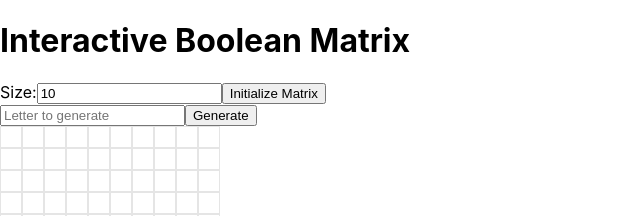
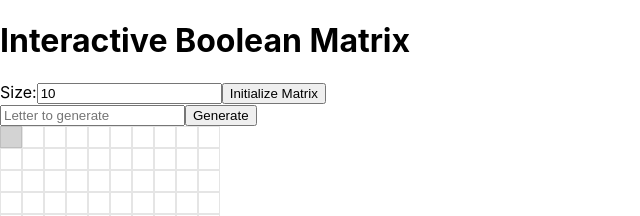
Before and after one commit to ezekielnewren/hybridocr, a React (Create React App) app in the folder frontend/: page / in a window 1280 px wide. Shown: the top 216 px of the page, without its empty margins (0-640 px from the left). Built offline with nearby package versions, Linux system fonts and the light colour scheme.

Commit message:
use the arrow keys to move the current cell around

```diff
--- a/frontend/src/App.js
+++ b/frontend/src/App.js
@@ -1,16 +1,17 @@
-import React, { useState, useRef } from 'react';
-import { generateMatrix } from './matrixGenerator';
+import React, {useState, useRef, useCallback, useEffect} from 'react';
+import { newMatrix } from './matrixGenerator';
 import MatrixDisplay from './MatrixDisplay';
 
 function App() {
   const [size, setSize] = useState(10); // Default rows
-  const [matrix, setMatrix] = useState(() => generateMatrix(size, size));
+  const [matrix, setMatrix] = useState(() => newMatrix(size, size));
+  const [currentCell, setCurrentCell] = useState({ row: 0, col: 0});
   const inputRef = useRef(null);
   // const [textInput, setTextInput] = useState("");
 
   const initializeMatrix = () => {
     // Initialize matrix with the specified size
-    setMatrix(generateMatrix(size, size));
+    setMatrix(newMatrix(size, size));
   };
 
   const setCellState = (rowIndex, colIndex, newState) => {
@@ -19,6 +20,37 @@ function App() {
     );
     setMatrix(newMatrix);
   };
+
+  const toggleCurrentCellState = useCallback(() => {
+      let old = matrix[currentCell.row][currentCell.col];
+      matrix[currentCell.row][currentCell.col] = !old;
+  }, [currentCell, setMatrix]);
+
+
+  const moveCurrentCell = useCallback((rowChange, colChange) => {
+      setCurrentCell((prev) => ({
+          row: Math.max(0, Math.min(prev.row+rowChange, matrix.length-1)),
+          col: Math.max(0, Math.min(prev.col + colChange, matrix[0].length-1))
+      }));
+  }, [matrix]);
+
+  useEffect(() => {
+      const handleKeyDown = (event) => {
+          switch (event.key) {
+            case 'ArrowUp': moveCurrentCell(-1, 0); break;
+            case 'ArrowDown': moveCurrentCell(1, 0); break;
+            case 'ArrowLeft': moveCurrentCell(0, -1); break;
+            case 'ArrowRight': moveCurrentCell(0, 1); break;
+            case ' ': toggleCurrentCellState(); break;
+          }
+      };
+      document.addEventListener("keydown", handleKeyDown);
+
+      return () => {
+          document.removeEventListener("keydown", handleKeyDown);
+      };
+
+  }, [toggleCurrentCellState, moveCurrentCell]);
 
   const handleGenerateClick = () => {
       // your code here.
@@ -47,7 +79,7 @@ function App() {
         />
       <button onClick={handleGenerateClick}>Generate</button>
       </div>
-      <MatrixDisplay matrix={matrix} setCellState={setCellState} />
+      <MatrixDisplay matrix={matrix} currentCell={currentCell} setCellState={setCellState} />
     </div>
   );
 }
--- a/frontend/src/MatrixDisplay.js
+++ b/frontend/src/MatrixDisplay.js
@@ -1,6 +1,6 @@
 import React from 'react';
 
-const MatrixDisplay = ({ matrix, setCellState }) => {
+const MatrixDisplay = ({ matrix, currentCell, setCellState }) => {
   // Track the mouse state
   const [isDragging, setIsDragging] = React.useState(false);
   const [dragStartValue, setDragStartValue] = React.useState(null);
@@ -40,12 +40,14 @@ const MatrixDisplay = ({ matrix, setCellState }) => {
           {row.map((cell, colIndex) => (
             <div
               key={colIndex}
-              onMouseDown={(e) => handleMouseDown(e, rowIndex, colIndex)}
-              onMouseEnter={() => handleMouseEnter(rowIndex, colIndex)}
+              // onMouseDown={(e) => handleMouseDown(e, rowIndex, colIndex)}
+              // onMouseEnter={() => handleMouseEnter(rowIndex, colIndex)}
               style={{
                 width: '20px',
                 height: '20px',
-                backgroundColor: cell ? 'black' : 'white',
+                backgroundColor: rowIndex === currentCell.row && colIndex === currentCell.col
+                  ? cell ? 'darkgrey' : 'lightgrey' // Current cell color based on state
+                  : cell ? 'black' : 'white', // Other cells color
                 border: '1px solid rgba(0, 0, 0, 0.1)',
               }}
             ></div>
--- a/frontend/src/matrixGenerator.js
+++ b/frontend/src/matrixGenerator.js
@@ -1,4 +1,4 @@
-export const generateMatrix = (rows, cols) => {
+export const newMatrix = (rows, cols) => {
   let matrix = [];
   for (let i = 0; i < rows; i++) {
     let row = [];
```
